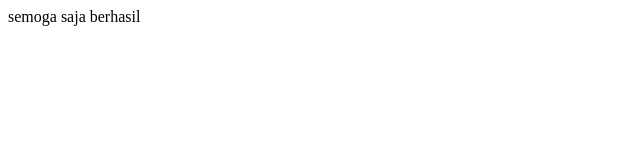
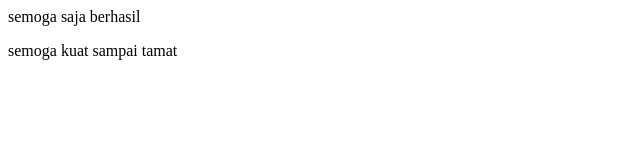
Before and after one commit to novalinasitinjak/semogasukses, a plain HTML site: page bahagiakanorangtua/coba.html in a window 1280 px wide. Shown: the whole page, without its empty margins (0-640 px from the left). Drawn offline with Linux system fonts and the light colour scheme.

Commit message:
menambhakan file coba.html

```diff
--- a/bahagiakanorangtua/coba.html
+++ b/bahagiakanorangtua/coba.html
@@ -7,5 +7,6 @@
 </head>
 <body>
     semoga saja berhasil
+    <p> semoga kuat sampai tamat</p>
 </body>
 </html>
```
